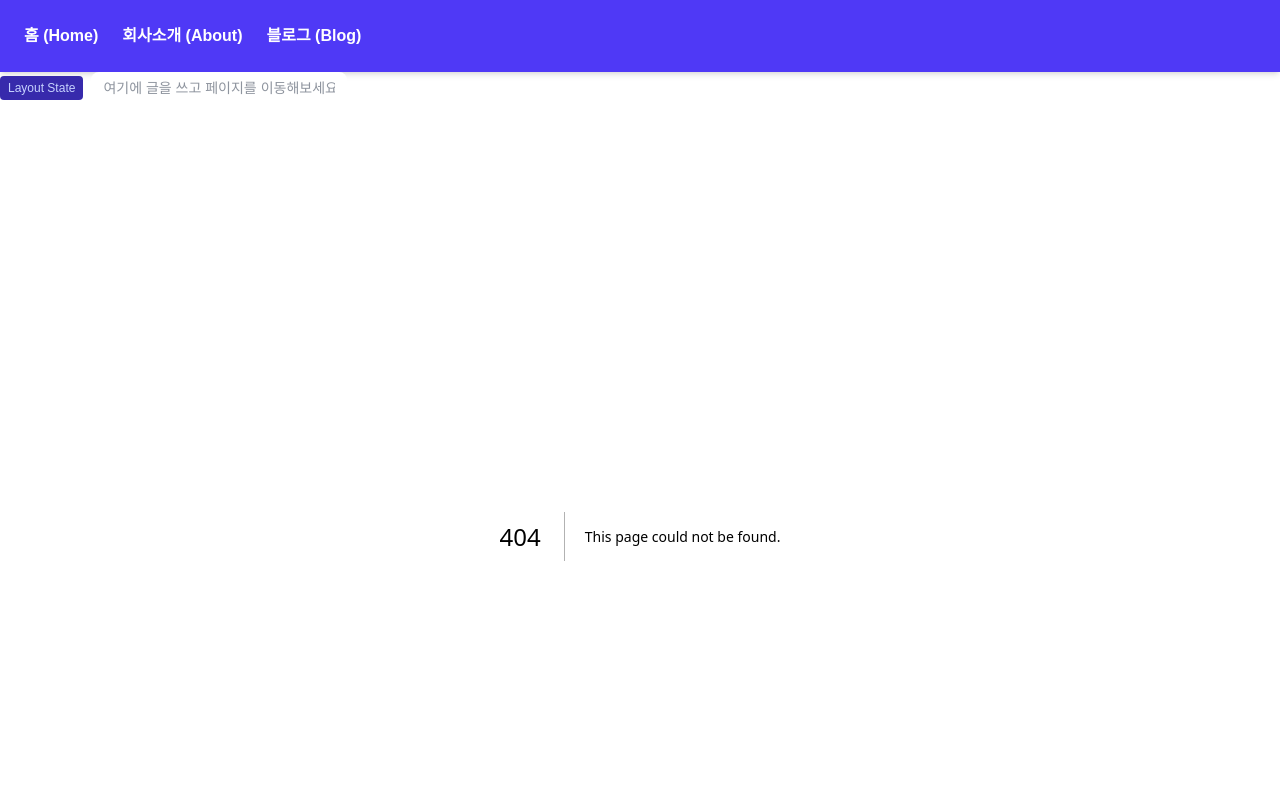
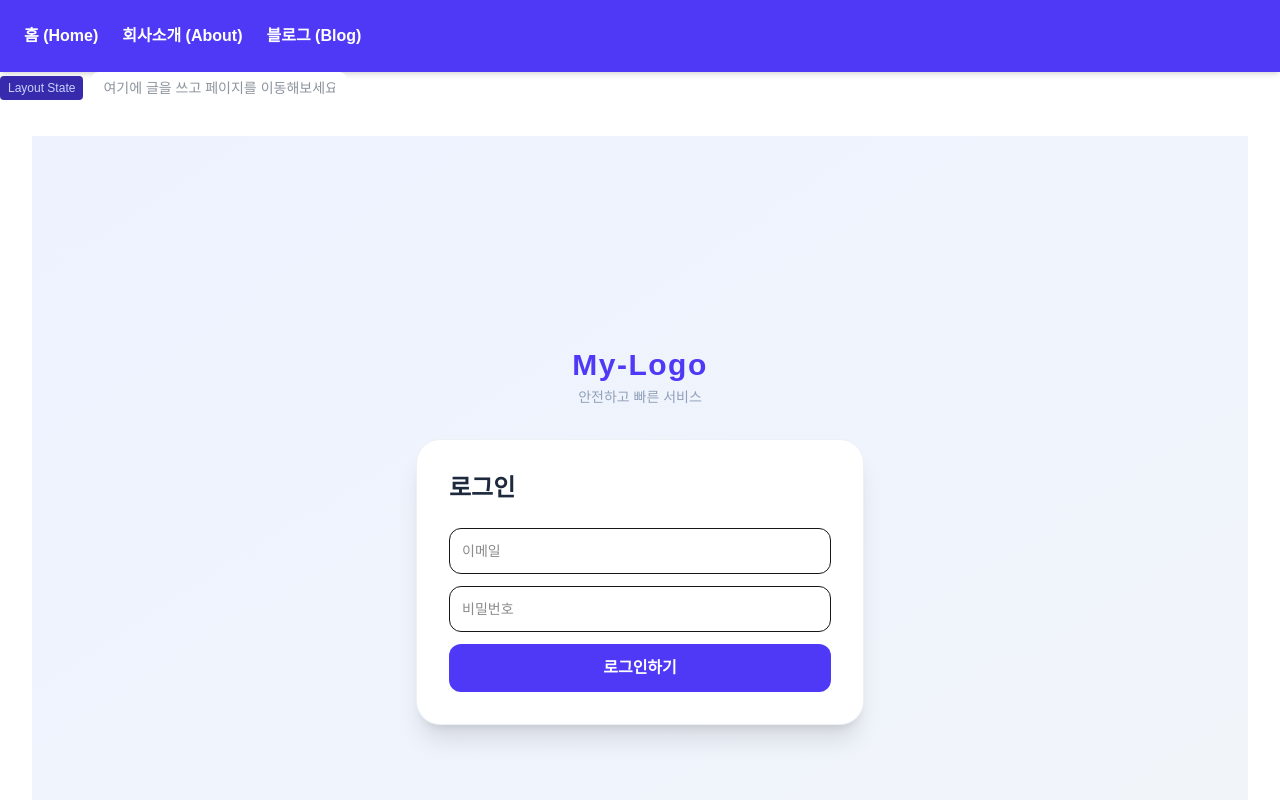
Before and after one commit to pss89/nextjs_project, a Next.js app: page /login in a window 1280 px wide. Before the commit this address had no page. Shown: the top 800 px of the page. Built offline with nearby package versions, Linux system fonts and the light colour scheme.

Commit message:
route group 처리

```diff
--- /dev/null
+++ b/app/(auth)/layout.tsx
@@ -0,0 +1,22 @@
+export default function AuthLayout({
+    children,
+}: Readonly<{
+    children: React.ReactNode;
+}>) {
+    return (
+        <div className="min-h-screen bg-gradient-to-br from-indigo-50 to-slate-100 flex flex-col items-center justify-center">
+            <div className="mb-8 text-center">
+                <h1 className="text-3xl font-black text-indigo-600 tracking-wider">
+                    My-Logo
+                </h1>
+                <p className="text-sm text-slate-400 mt-1">
+                    안전하고 빠른 서비스
+                </p>
+            </div>
+
+            <main className="w-full max-w-md bg-white p-8 rounded-3xl shadow-xl border border-slate-200/60">
+                {children}
+            </main>
+        </div>
+    )
+}
--- /dev/null
+++ b/app/(auth)/login/page.tsx
@@ -0,0 +1,14 @@
+export default function LoginPage() {
+    return (
+        <div>
+            <h2 className="text-2xl font-bold text-slate-800 mb-6">
+                로그인
+            </h2>
+            <input type="text" placeholder="이메일" className="w-full p-3 rounded-xl border mb-3 text-sm" />
+            <input type="password" placeholder="비밀번호" className="w-full p-3 rounded-xl border mb-3 text-sm" />
+            <button className="w-full bg-indigo-600 text-white py-3 rounded-xl font-semibold hover:bg-indigo-700 transition">
+                로그인하기
+            </button>
+        </div>
+    );
+}
```
